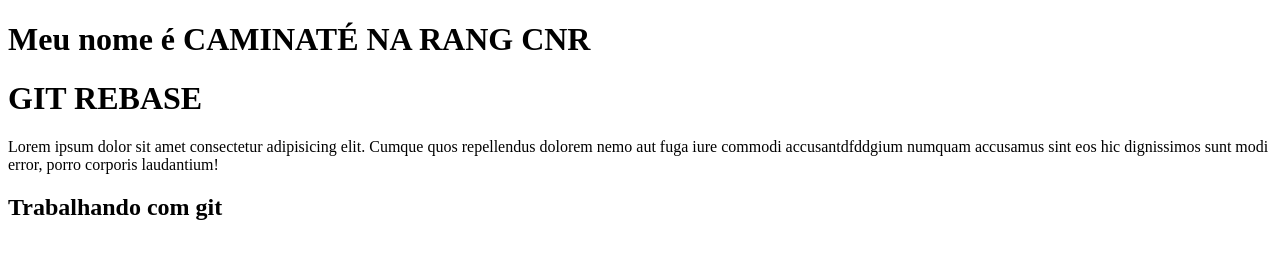
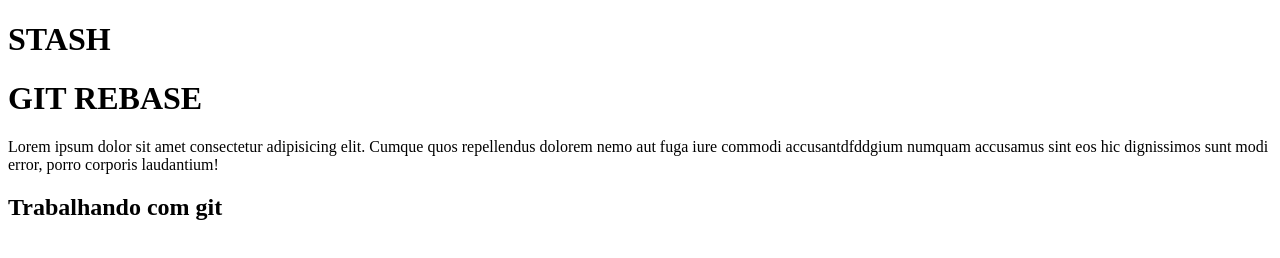
Before and after one commit to caminatenarang98/portfolio_caminate, a plain HTML site: page index.html in a window 1280 px wide. Drawn offline with Linux system fonts and the light colour scheme.

Commit message:
update head1 pull request

```diff
--- a/index.html
+++ b/index.html
@@ -2,13 +2,13 @@
 <html>
 
 <head>
-    <title>Trabalhando com Git</title>
+    <title>Trabalhando com Pull Request</title>
     <meta charset="UTF-8">
 
 </head>
 
 <body>
-    <h1>Meu nome é CAMINATÉ NA RANG CNR</h1>
+    <h1>STASH</h1>
     <h1>GIT REBASE</h1>
     <p>Lorem ipsum dolor sit amet consectetur adipisicing elit. Cumque quos repellendus dolorem nemo aut fuga iure
         commodi accusantdfddgium numquam accusamus sint eos hic dignissimos sunt modi error, porro corporis laudantium!
```
Also changed, not shown: 1 other file.
